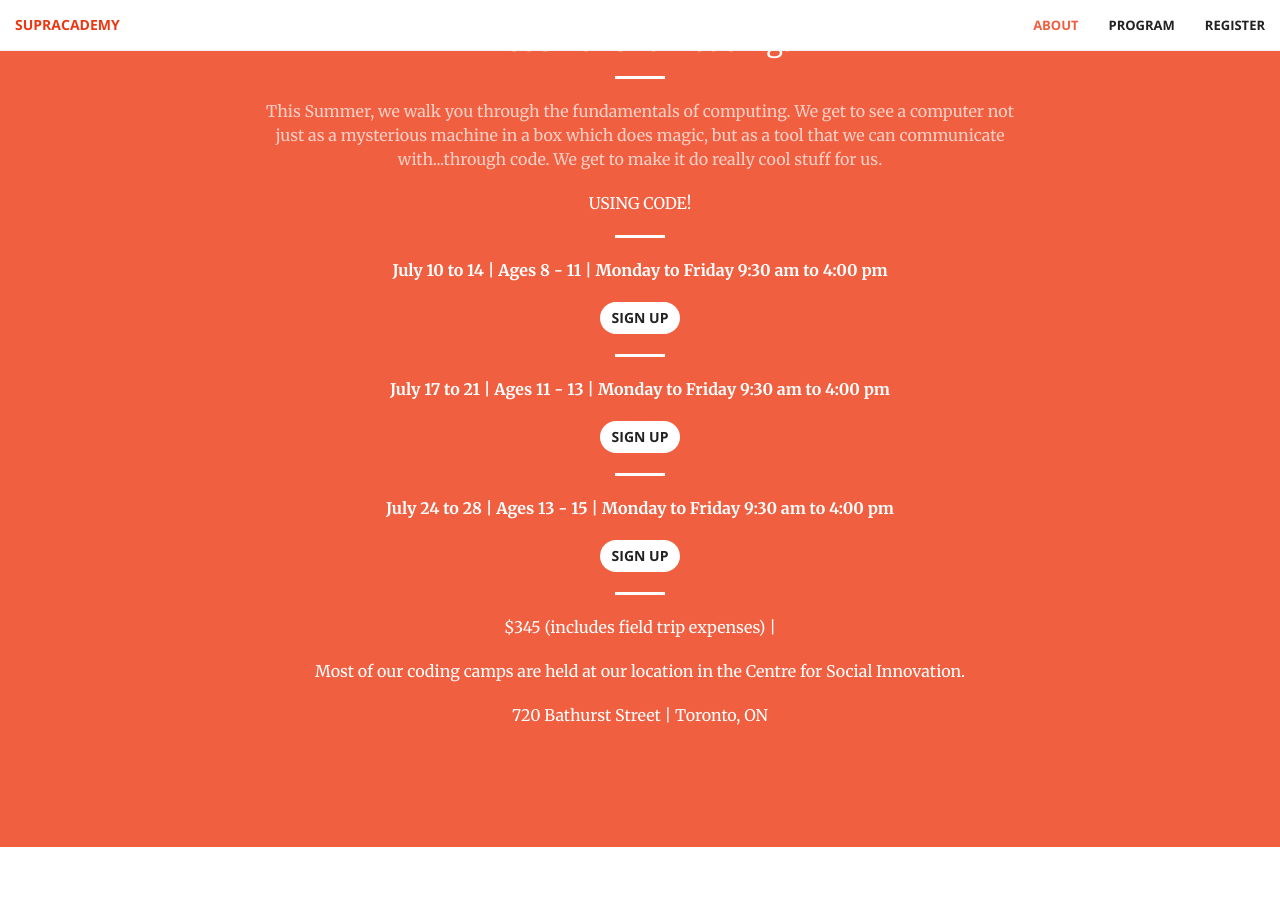
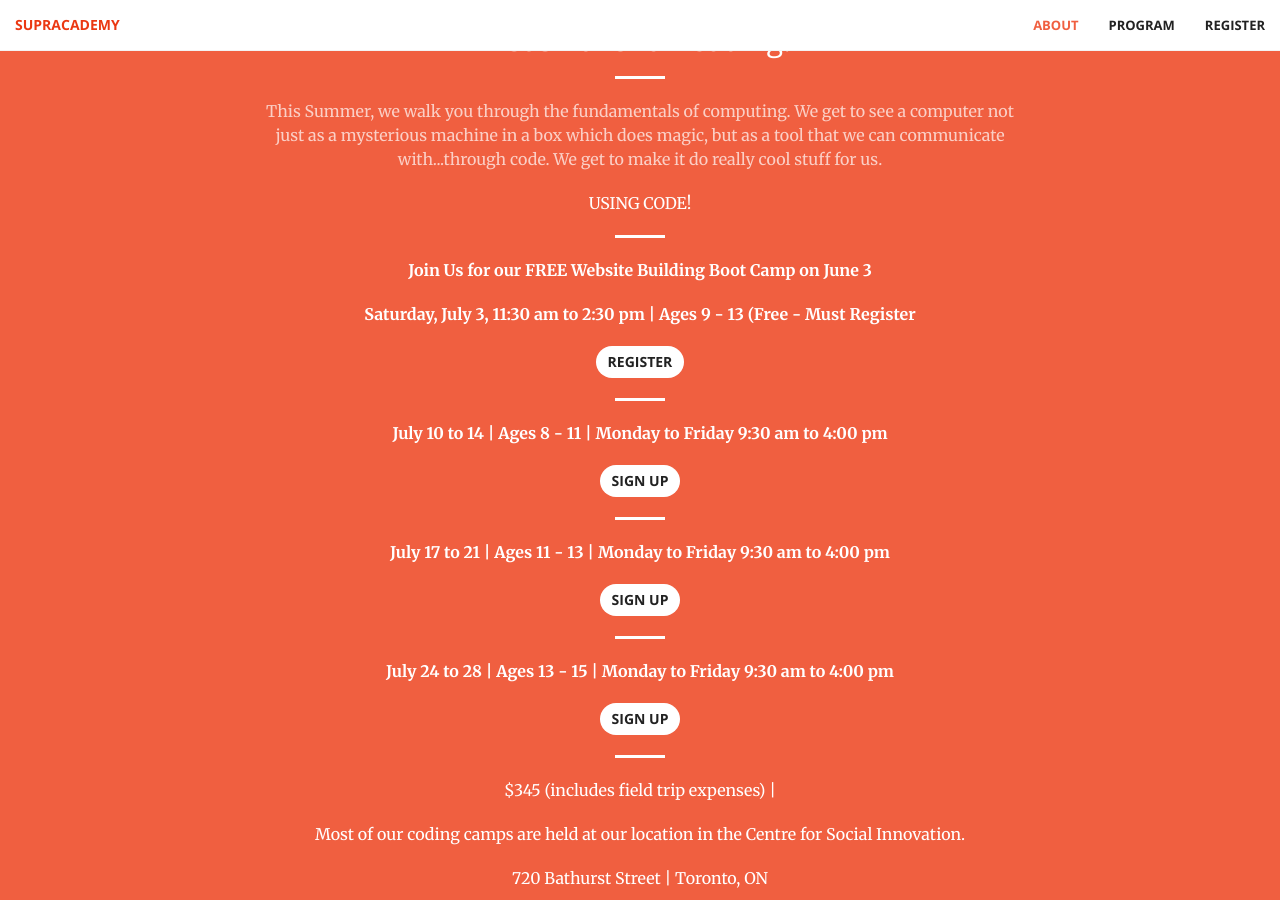
Before and after one commit to ojagostini/supracademy.com, a Jekyll site: the page kidscode/index.html, which Jekyll copies as it is, in a window 1280 px wide and 900 px high, scrolled down 977 px. Built offline with Jekyll 4.4.1, drawn with Linux system fonts in a browser that asks for light colours; nearby versions of some CDN libraries.

Commit message:
added link to free event for kdiscode

```diff
--- a/kidscode/index.html
+++ b/kidscode/index.html
@@ -97,7 +97,12 @@
 
                     <hr class="light">
 
-                    <!-- <p><strong> We have several rounds of Camps this Summer</strong></p> -->
+                    <p><strong> Join Us for our FREE Website Building Boot Camp on June 3</strong></p>
+                    <p><strong> Saturday, July 3, 11:30 am to 2:30 pm |  Ages 9 - 13 (Free - Must Register</strong></p>
+
+                    </p>
+                    <a href="https://www.eventbrite.com/e/kidscode-create-your-first-website-boot-camp-free-tickets-34788457212" class="btn btn-default btn-l">Register</a>
+                    <hr class="light">
 
                     <p><strong> July 10 to 14  |  Ages 8 - 11  |  Monday to Friday 9:30 am to 4:00 pm </strong></p>
 
@@ -188,11 +190,11 @@
                     <p>416-702-6908</p>
                 </div>
                 <div class="col-lg-4 text-center">
-                    <a href="https://www.eventbrite.com/e/kidscode-summer-2017-coding-camps-july-10-14-2017-tickets-33328472358"><i class="fa fa-university fa-3x wow bounceIn" data-wow-delay=".1s"></i>
+                    <a href="#about"><i class="fa fa-university fa-3x wow bounceIn" data-wow-delay=".1s"></i>
                     <!--<p>Register Here</p></a> -->
                     </br>
                     </br>
-                    <a href="https://www.eventbrite.com/e/kidscode-summer-2017-coding-camps-july-10-14-2017-tickets-33328472358">Register Here</a>
+                    <a href="#about">Register Here</a>
                 </div>
             </div>
         </div>
```
Also changed, not shown: other parts of kidscode/index.html (+1 -4 lines).
